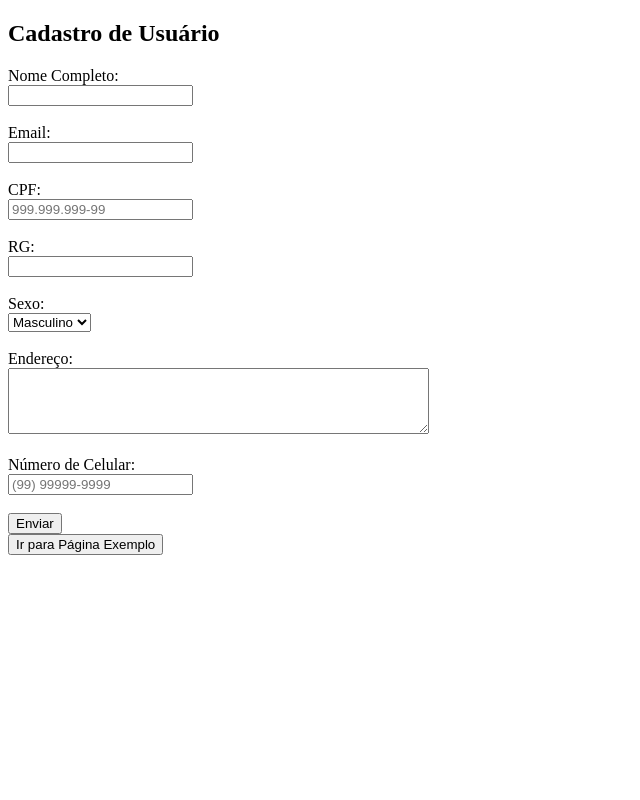
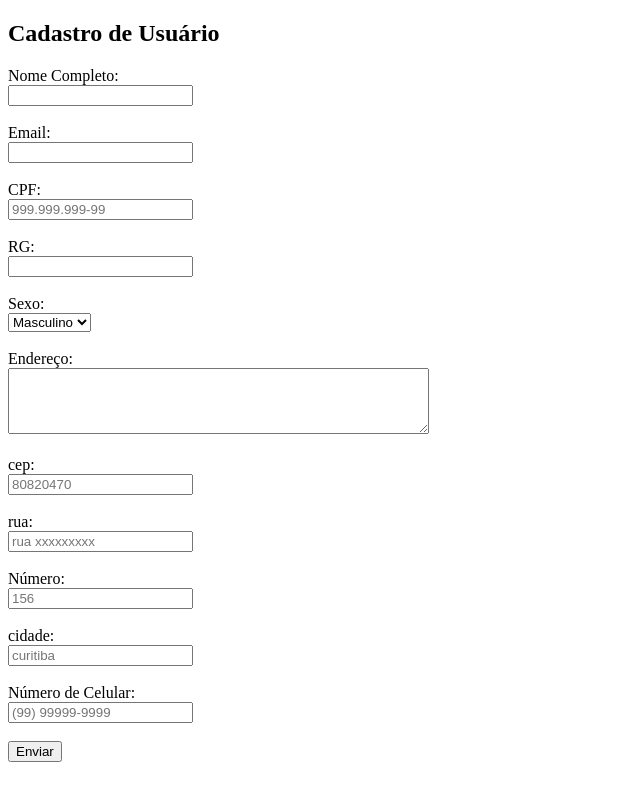
Before and after one commit to anamartoso/forms, a plain HTML site: page index.html in a window 1280 px wide. Shown: the whole page, without its empty margins (0-640 px from the left). Drawn offline with Linux system fonts and the light colour scheme.

Commit message:
Update index.html

```diff
--- a/index.html
+++ b/index.html
@@ -38,16 +38,28 @@
   <label for="endereco">Endereço:</label><br>
   <textarea id="endereco" name="endereco" rows="4" cols="50" required></textarea><br><br>
 
-  <!-- Campo Número de Celular -->
-  <label for="celular">Número de Celular:</label><br>
+  <label for="cep">cep:</label><br>
+  <input type="tel" id="cep" name="ceo" pattern="\([0-9]{2}\) [0-9]{5}-[0-9]{4}" placeholder="80820470" required><br><br>
+
+   <label for="rua">rua:</label><br>
+  <input type="tel" id="rua" name="rua" pattern="\([0-9]{2}\) [0-9]{5}-[0-9]{4}" placeholder="rua xxxxxxxxx" required><br><br>
+
+   <label for="numero">Número:</label><br>
+  <input type="tel" id="numero" name="numero" pattern="\([0-9]{2}\) [0-9]{5}-[0-9]{4}" placeholder="156" required><br><br>
+
+   <label for="cidade">cidade:</label><br>
+  <input type="tel" id="cidade" name="cidade" pattern="\([0-9]{2}\) [0-9]{5}-[0-9]{4}" placeholder="curitiba" required><br><br>
+
+
+
+
+   <label for="celular">Número de Celular:</label><br>
   <input type="tel" id="celular" name="celular" pattern="\([0-9]{2}\) [0-9]{5}-[0-9]{4}" placeholder="(99) 99999-9999" required><br><br>
+
 
   <!-- Botão de Envio -->
   <input type="submit" value="Enviar">
 </form>
 
-<!-- Botão Clicável -->
-<button onclick="location.href='/pagina-exemplo';">Ir para Página Exemplo</button>
-
 </body>
 </html>
```
